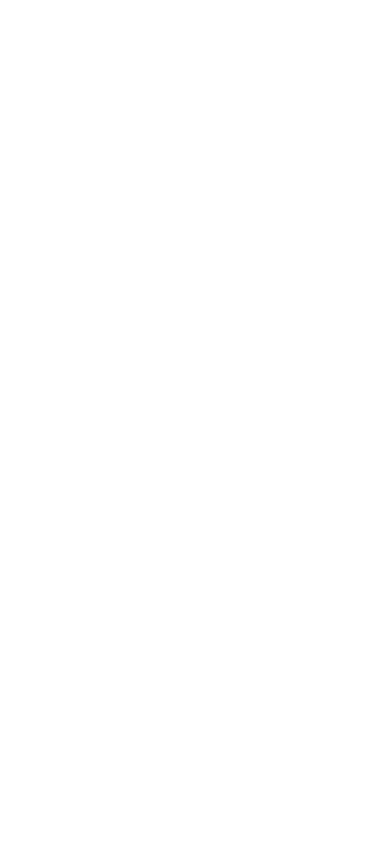
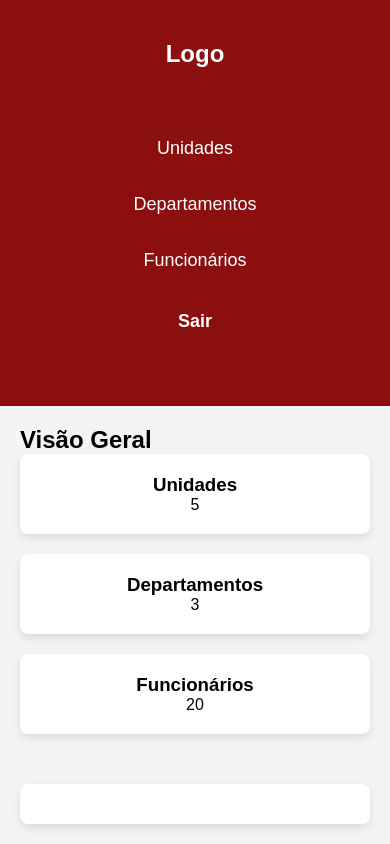
Before and after one commit to jdaavi/Estoque_Menu, a plain HTML site: page templates/cadastro/usuario.html in a window 390 px wide. Drawn offline with Linux system fonts and the light colour scheme.

Commit message:
modified:   app.py 	new file:   js/cadastro.js 	new file:   static/css/cadastro/cadastro.css 	modified:   templates/cadastro/usuario.html 	modified:   templates/login/inicio.html

```diff
--- /dev/null
+++ b/js/cadastro.js
@@ -0,0 +1,58 @@
+document.getElementById('unidades').addEventListener('click', function() {
+    showForm('unidades');
+});
+document.getElementById('departamentos').addEventListener('click', function() {
+    showForm('departamentos');
+});
+document.getElementById('funcionarios').addEventListener('click', function() {
+    showForm('funcionarios');
+});
+
+function showForm(section) {
+    let formArea = document.getElementById('form-area');
+    let htmlContent = '';
+
+    switch(section) {
+        case 'unidades':
+            htmlContent = `
+                <h3>Cadastrar Unidade</h3>
+                <form id="unidade-form">
+                    <label for="unidade-name">Nome da Unidade</label>
+                    <input type="text" id="unidade-name" placeholder="Digite o nome da unidade" required />
+                    <button type="submit">Cadastrar</button>
+                </form>
+            `;
+            break;
+        case 'departamentos':
+            htmlContent = `
+                <h3>Cadastrar Departamento</h3>
+                <form id="departamento-form">
+                    <label for="departamento-name">Nome do Departamento</label>
+                    <input type="text" id="departamento-name" placeholder="Digite o nome do departamento" required />
+                    <button type="submit">Cadastrar</button>
+                </form>
+            `;
+            break;
+        case 'funcionarios':
+            htmlContent = `
+                <h3>Cadastrar Funcionário</h3>
+                <form id="funcionario-form">
+                    <label for="funcionario-nome">Nome do Funcionário</label>
+                    <input type="text" id="funcionario-nome" placeholder="Digite o nome do funcionário" required />
+                    <label for="funcionario-cargo">Cargo</label>
+                    <input type="text" id="funcionario-cargo" placeholder="Digite o cargo do funcionário" required />
+                    <label for="funcionario-matricula">Matrícula</label>
+                    <input type="text" id="funcionario-matricula" placeholder="Digite a matrícula" required />
+                    <button type="submit">Cadastrar</button>
+                </form>
+            `;
+            break;
+    }
+
+    formArea.innerHTML = htmlContent;
+}
+
+// Simulação de dados (contagem de unidades, departamentos e funcionários)
+document.getElementById('unidades-count').innerText = '5';  // Exemplo de dados
+document.getElementById('departamentos-count').innerText = '3';
+document.getElementById('funcionarios-count').innerText = '20';
--- /dev/null
+++ b/static/css/cadastro/cadastro.css
@@ -0,0 +1,126 @@
+* {
+    margin: 0;
+    padding: 0;
+    box-sizing: border-box;
+}
+
+body {
+    font-family: Arial, sans-serif;
+    display: flex;
+    height: 100vh;
+}
+
+.container {
+    display: flex;
+    width: 100%;
+}
+
+.sidebar {
+    background-color: #8b0f0f;
+    color: white;
+    width: 250px;
+    padding: 40px 20px 20px 20px;
+    height: 100%;
+    position: fixed;
+}
+
+.sidebar-header h2 {
+    text-align: center;
+    margin-bottom: 20px;
+}
+
+.nav {
+    list-style-type: none;
+    padding: 0;
+    margin-top: 60px;
+}
+
+.nav li {
+    margin: 15px 0;
+}
+
+.nav a {
+    color: white;
+    text-decoration: none;
+    font-size: 18px;
+    display: flex;
+    padding: 10px;
+    justify-content: center;
+    align-items: center;
+    border-radius: 5px;
+    transition: background-color 0.3s ease;
+}
+
+.nav a:hover {
+    border-radius: 30px;
+    background-color: #000000;
+}
+
+.sair-button {
+    background-color: #8b0f0f;
+    font-weight: bold;
+    margin-top: 20px;
+    text-align: center;
+    transition: background-color 0.3s ease;
+
+}
+
+.sair-button:hover {
+    background-color: #d43f3f;
+    border-radius: 30px;
+}
+
+.main-content {
+    margin-left: 250px;
+    padding: 20px;
+    width: 100%;
+    background-color: #f4f4f4;
+    flex-grow: 1;
+}
+
+.overview {
+    display: flex;
+    justify-content: space-between;
+    margin-bottom: 30px;
+}
+
+.overview-box {
+    background-color: #fff;
+    padding: 20px;
+    border-radius: 8px;
+    box-shadow: 0 4px 8px rgba(0, 0, 0, 0.1);
+    text-align: center;
+    width: 30%;
+}
+
+#form-area {
+    padding: 20px;
+    background-color: white;
+    border-radius: 8px;
+    box-shadow: 0 4px 8px rgba(0, 0, 0, 0.1);
+}
+
+/* Responsividade */
+@media screen and (max-width: 768px) {
+    .container {
+        flex-direction: column;
+    }
+
+    .sidebar {
+        width: 100%;
+        position: relative;
+    }
+
+    .main-content {
+        margin-left: 0;
+    }
+
+    .overview {
+        flex-direction: column;
+    }
+
+    .overview-box {
+        width: 100%;
+        margin-bottom: 20px;
+    }
+}
--- a/templates/cadastro/usuario.html
+++ b/templates/cadastro/usuario.html
@@ -0,0 +1,50 @@
+<!DOCTYPE html>
+<html lang="pt-br">
+<head>
+    <meta charset="UTF-8">
+    <meta name="viewport" content="width=device-width, initial-scale=1.0">
+    <title>Gestão de RH</title>
+    <link rel="stylesheet" href="/static/css/cadastro/cadastro.css">
+</head>
+<body>
+    <div class="container">
+        <!-- Menu Lateral -->
+        <nav class="sidebar">
+            <div class="sidebar-header">
+                <h2>Logo</h2>
+            </div>
+            <ul class="nav">
+                <li><a href="#" id="unidades">Unidades</a></li>
+                <li><a href="#" id="departamentos">Departamentos</a></li>
+                <li><a href="#" id="funcionarios">Funcionários</a></li>
+                <li><a href="#" id="Sair" class="sair-button">Sair</a></li>
+            </ul>
+        </nav>
+
+        <!-- Área Principal -->
+        <div class="main-content">
+            <div class="overview">
+                <h2>Visão Geral</h2>
+                <div class="overview-box">
+                    <h3>Unidades</h3>
+                    <p id="unidades-count">0</p>
+                </div>
+                <div class="overview-box">
+                    <h3>Departamentos</h3>
+                    <p id="departamentos-count">0</p>
+                </div>
+                <div class="overview-box">
+                    <h3>Funcionários</h3>
+                    <p id="funcionarios-count">0</p>
+                </div>
+            </div>
+
+            <div id="form-area">
+                <!-- Formulários de Cadastro vão aparecer aqui -->
+            </div>
+        </div>
+    </div>
+
+    <script src="/js/cadastro.js"></script>
+</body>
+</html>
```
Also changed, not shown: templates/login/inicio.html (+1 -1 lines), 1 other file.
